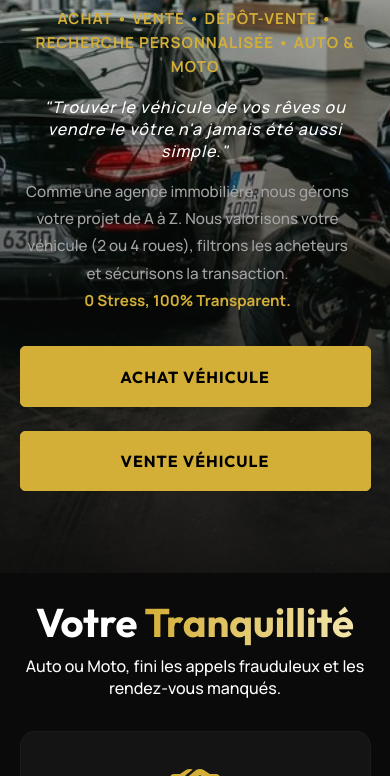
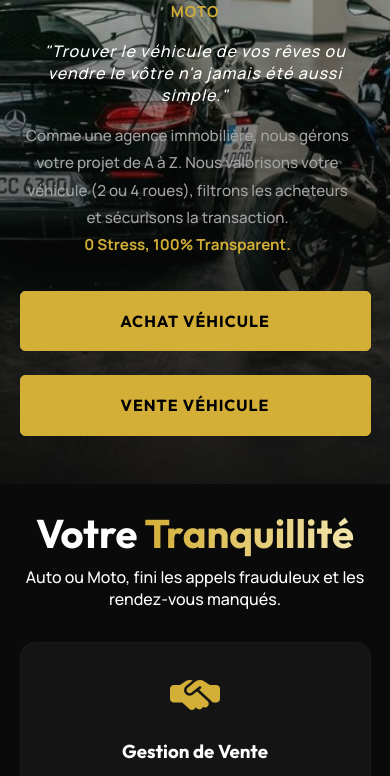
Before and after one commit to keviinnooh/site-final, a plain HTML site: page index.html in a window 390 px wide. Shown: the part 271-1047 px from the top of the page. Drawn offline with Linux system fonts and the light colour scheme; a script that the page names is missing; files whose address does not match are found by name.

Commit message:
Add files via upload

```diff
--- a/style.css
+++ b/style.css
@@ -1035,12 +1035,14 @@ body {
 
 @media (max-width: 768px) {
     .hero {
-        background-size: cover !important; /* L'image s'étire parfaitement jusqu'en bas, englobant tout le texte et les boutons ! */
-        background-position: center center !important;
+        min-height: auto !important; /* La boîte est moins haute, ce qui force l'image à se dézoomer ! */
+        padding-bottom: 3rem !important;
+        background-size: cover !important;
+        background-position: 50% 20% !important; /* On centre sur les véhicules */
         background-repeat: no-repeat !important;
     }
     .hero-content {
-        margin-top: 18vh !important; /* Pousse légèrement vers le bas pour ne plus chevaucher Versailles */
+        margin-top: 130px !important; /* Supprime le vide inutile en haut pour écraser la hauteur totale */
     }
     .hero-overlay {
         background: linear-gradient(to bottom, rgba(0,0,0,0.1) 0%, rgba(10,10,10,0.4) 50%, rgba(10,10,10,0.9) 100%) !important;
```
